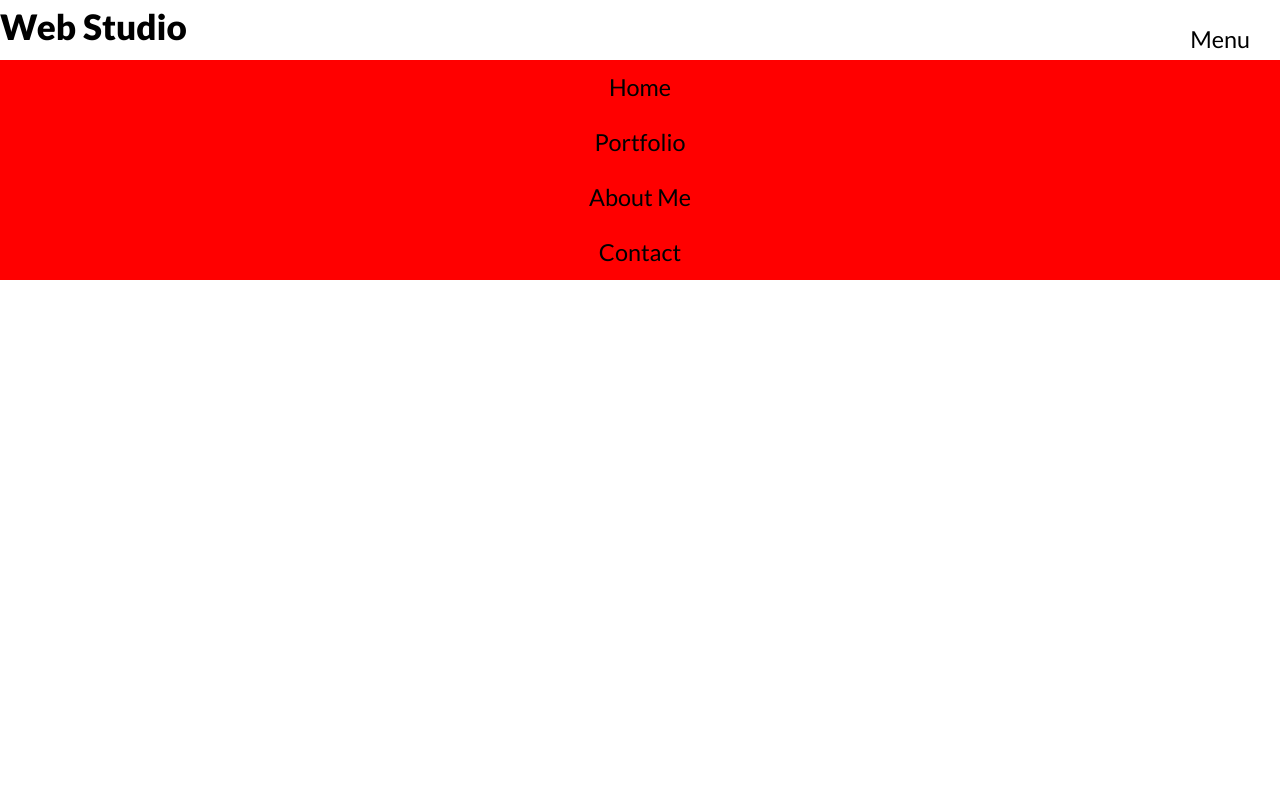
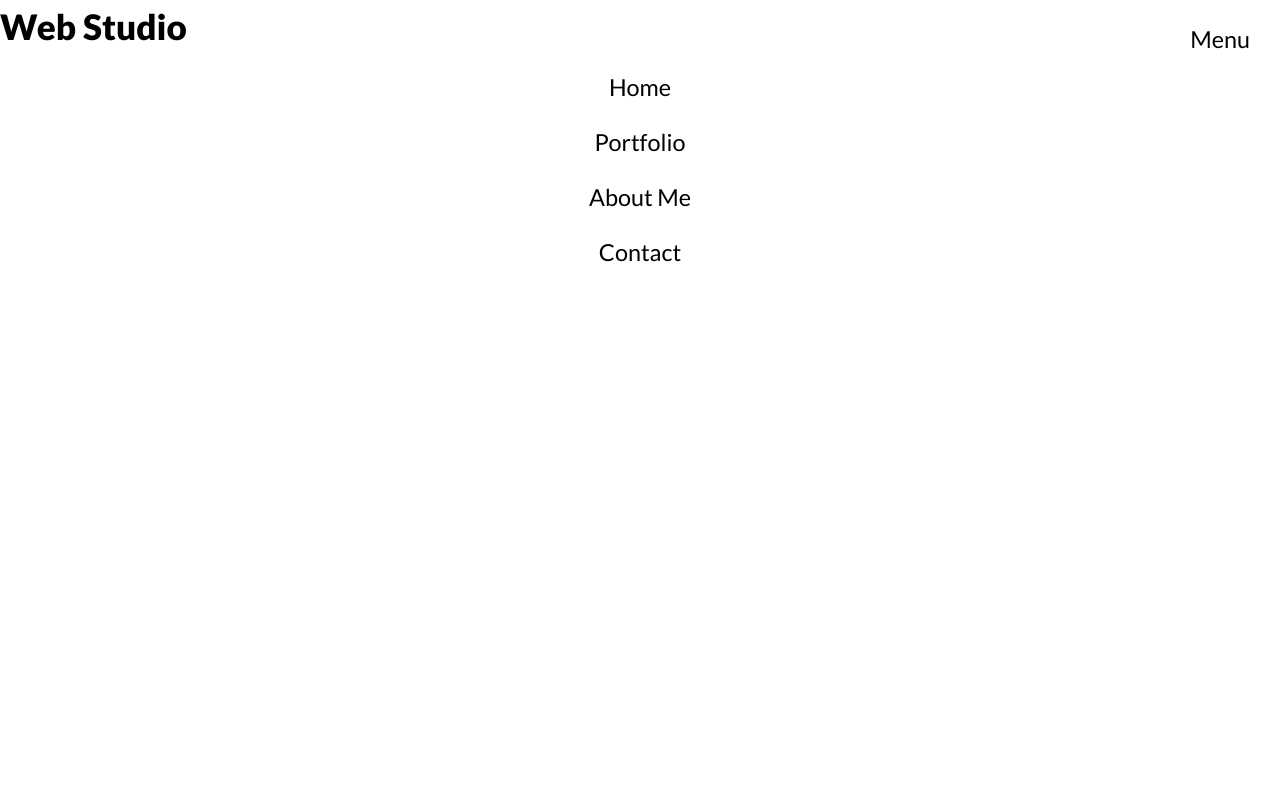
Before and after one commit to jerometrie/portfolio, a website: page src/index.html in a window 1280 px wide. Both pictures are taken after a click on the element "Menu". Shown: the top 800 px of the page. Drawn offline with nearby package versions, Linux system fonts and the light colour scheme; files that its build step writes are made by us from their sources; files whose address does not match are found by name.

Commit message:
Fixes for menu

```diff
--- a/src/index.html
+++ b/src/index.html
@@ -39,12 +39,13 @@
 		<nav>
 			<div class="handle"><span>Menu</span></div>
 		</nav>
-		<ul class="modal">
+		<ul class="modal js-modal">
 			<a href="#home"><li>Home</li></a>
 			<a href="#portfolio"><li>Portfolio</li></a>
 			<a href="#about"><li>About Me</li></a>
 			<a href="#contact"><li>Contact</li></a>
 		</ul>
+		<div class='modal-overlay js-modal-overlay'></div>
 	</header>
 
 	<main>
--- a/src/js/app.js
+++ b/src/js/app.js
@@ -3,6 +3,6 @@ $(document).ready(function() {
 	// Take care of the menu handle
 	$(".handle").on("click", function(event) {
 		event.preventDefault();
-		$(".modal").toggleClass("showing");
+		$(".js-modal").toggleClass("showing");
 	});
 });
--- a/src/scss/main.scss
+++ b/src/scss/main.scss
@@ -52,13 +52,14 @@ nav {
 }
 
 .modal {
-	background-color: red;
+	background-color: white;
 	max-height: 0;
 	overflow: hidden;
 	position: fixed;
 	text-align: center;
 	top: 60px;
 	transition: max-height 0.4s;
+	width: 100%;
 
 	li {
 		box-sizing: border-box;
@@ -73,6 +74,7 @@ nav {
 	}
 }
 
+
 .handle {
 	background: rgba(255, 255, 255, 0.5);
 	border-radius: 5px;
@@ -80,14 +82,6 @@ nav {
 	display: inline-block;
 	padding: 10px 15px 10px 15px;
 	text-align: center;
-}
-
-.modal {
-	width: 100%;
-	// background-color: rgba(255, 255, 255, 0.5);
-	// left: 50%;
-	// position: absolute;
-	// transform: translate(-150%, 0);
 }
 
 .showing {
```
Also changed, not shown: .tmp/css/main.css, .tmp/index.html, .tmp/js/bundle.js.
